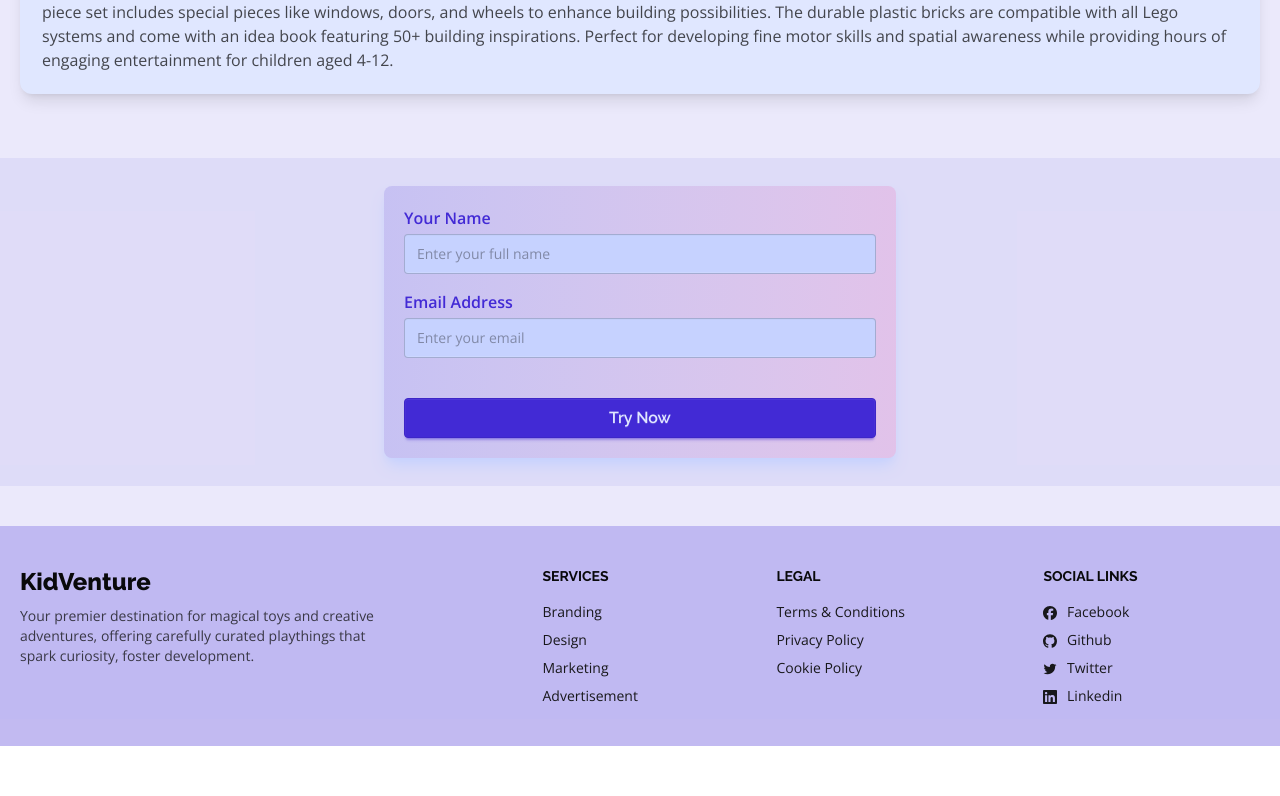
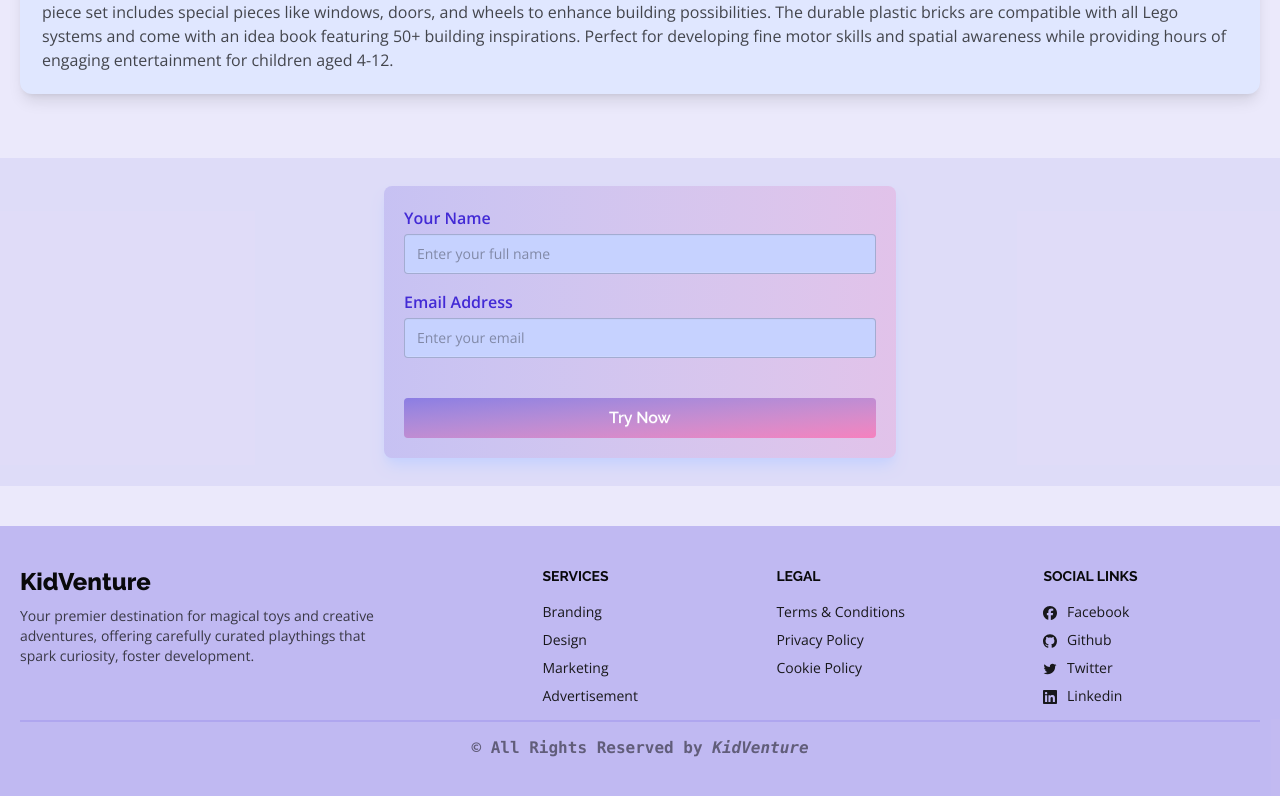
Before and after one commit to programmerrakibul/kid-venture, a React (Vite) app: page /toy-details/1 in a window 1280 px wide. Shown: the part 552-1348 px from the top of the page. Before the commit the page ends 1298 px from the top, so only its background shows below. Built offline with nearby package versions, Linux system fonts and the light colour scheme; no server answers; sample sign-in values are in the browser's storage.

Commit message:
copy right text added, favicon added and some modifications

```diff
--- a/index.html
+++ b/index.html
@@ -2,6 +2,7 @@
 <html lang="en" data-theme="light">
   <head>
     <meta charset="UTF-8" />
+    <link rel="shortcut icon" href="/favicon.png" type="image/x-icon" />
     <meta name="viewport" content="width=device-width, initial-scale=1.0" />
     <title>KidVenture</title>
   </head>
--- a/src/components/Footer/Footer.jsx
+++ b/src/components/Footer/Footer.jsx
@@ -6,7 +6,8 @@ import { IoLogoTwitter } from "react-icons/io";
 const Footer = () => {
   return (
     <footer className="bg-primary/25 py-10 mb-[43px] sm:mb-12 md:mb-0">
-      <Container className="footer sm:footer-horizontal text-base-content">
+      <Container className="space-y-3.5">
+        <div className="footer sm:footer-horizontal text-base-content">
           <aside>
             <Link to="/" className="logo">
               KidVenture
@@ -78,6 +79,13 @@ const Footer = () => {
               <SiLinkedin className="footer-social-icon" /> Linkedin
             </Link>
           </nav>
+        </div>
+
+        <div className="pt-3.5 border-t-2 border-t-primary/13">
+          <pre className="font-semibold text-center opacity-70">
+            &copy; All Rights Reserved by <em>KidVenture</em>
+          </pre>
+        </div>
       </Container>
     </footer>
   );
--- a/src/pages/SignIn/SignIn.jsx
+++ b/src/pages/SignIn/SignIn.jsx
@@ -52,7 +52,7 @@ const SignIn = () => {
     <>
       <title>Sign In</title>
 
-      <section className="min-h-[420px] my-16 px-5 grid place-items-center">
+      <section className="min-h-[calc(100dvh-64px)] my-16 px-5 grid place-items-center">
         <div className="card bg-base-100 w-full max-w-md mx-auto shrink-0 shadow-2xl">
           <form
             onSubmit={handleSignInWithPassword}
--- a/src/pages/SignUp/SignUp.jsx
+++ b/src/pages/SignUp/SignUp.jsx
@@ -77,7 +77,7 @@ const SignUp = () => {
     <>
       <title>Sign Up</title>
 
-      <section className="min-h-[420px] my-16 px-5 grid place-items-center">
+      <section className="min-h-[calc(100dvh-64px)] my-16 px-5 grid place-items-center">
         <div className="card bg-base-100 w-full max-w-md mx-auto shrink-0 shadow-2xl">
           <form onSubmit={handleSignUp} className="card-body space-y-3.5">
             <h1 className="text-xl font-semibold text-black text-center">
--- a/src/pages/ToyDetails/ToyDetails.jsx
+++ b/src/pages/ToyDetails/ToyDetails.jsx
@@ -6,6 +6,7 @@ import { toast } from "react-toastify";
 import { useState } from "react";
 import useToysData from "../../hooks/useToysData";
 import PopularBadge from "../../components/PopularBadge/PopularBadge";
+import MyButton from "../../components/MyButton/MyButton";
 
 const ToyDetails = () => {
   const [loading, setLoading] = useState(false);
@@ -166,13 +167,12 @@ const ToyDetails = () => {
               />
             </div>
 
-            <button
-              disabled={loading}
-              type="submit"
-              className="btn btn-primary w-full mt-6"
+            <MyButton
+              disable={loading}
+              className="btn-block mt-6"
             >
               {loading ? "Please wait..." : "Try Now"}
-            </button>
+            </MyButton>
           </form>
         </Container>
       </section>
```
Also changed, not shown: public/favicon.png (added). Lines whose indentation alone changed are shown as unchanged.
